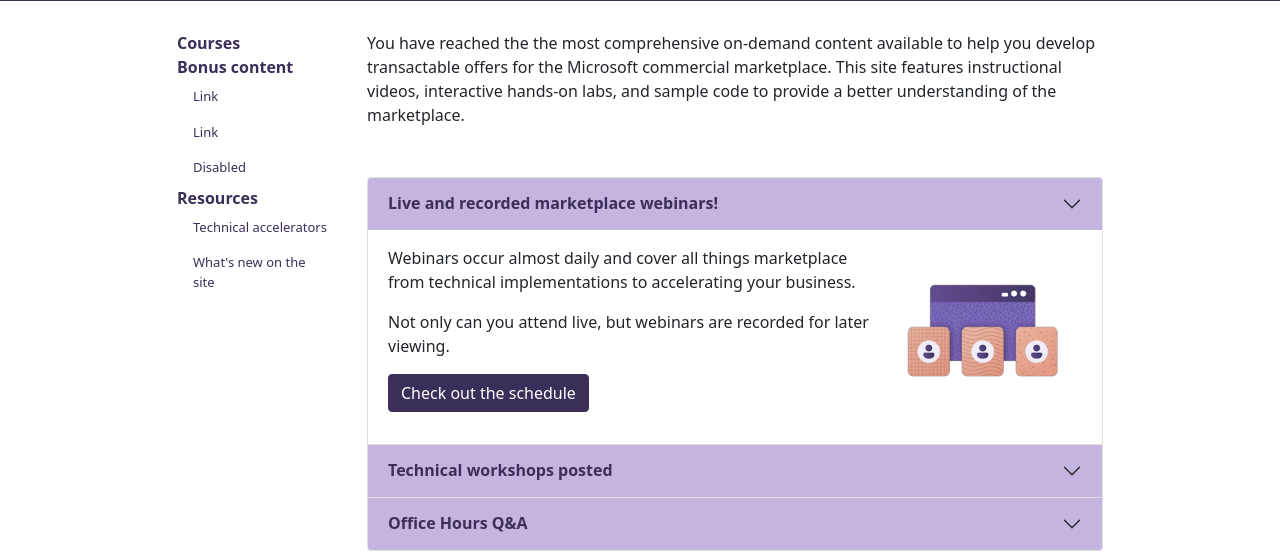
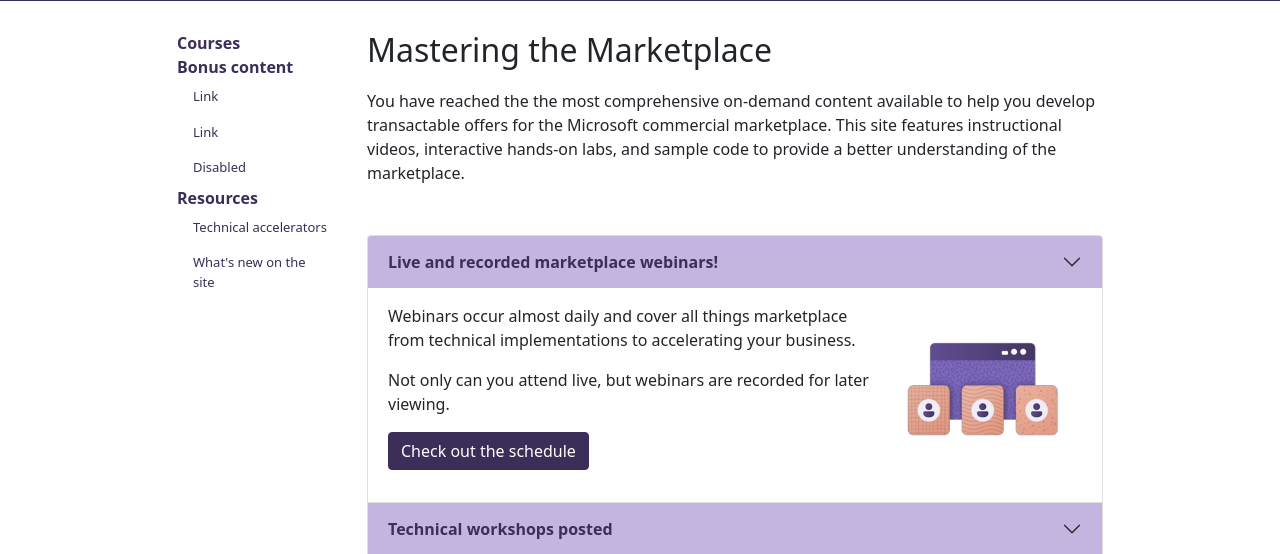
Before and after one commit to dstarr/mtm_site, a Python web app: template src/templates/index.html in a window 1280 px wide. Shown: the part 57-611 px from the top of the page. Run offline with Jinja, Linux system fonts and the light colour scheme; the template is opened without the code that fills it, so the values that code supplies are empty; some libraries are stand-ins or nearby versions.

Commit message:
added title to index page

```diff
--- a/src/templates/index.html
+++ b/src/templates/index.html
@@ -2,6 +2,7 @@
 
 {% block content %}
 
+    <h2 style="margin-bottom: 20px;">Mastering the Marketplace</h2>
 
     <div style="margin-bottom: 50px;">
         You have reached the the most comprehensive on-demand content available to help you develop transactable offers for the
```
